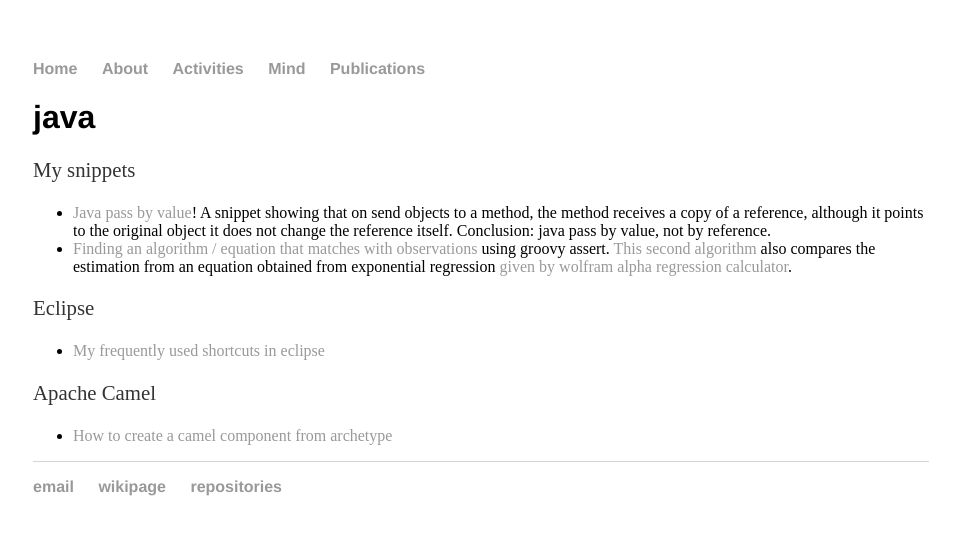
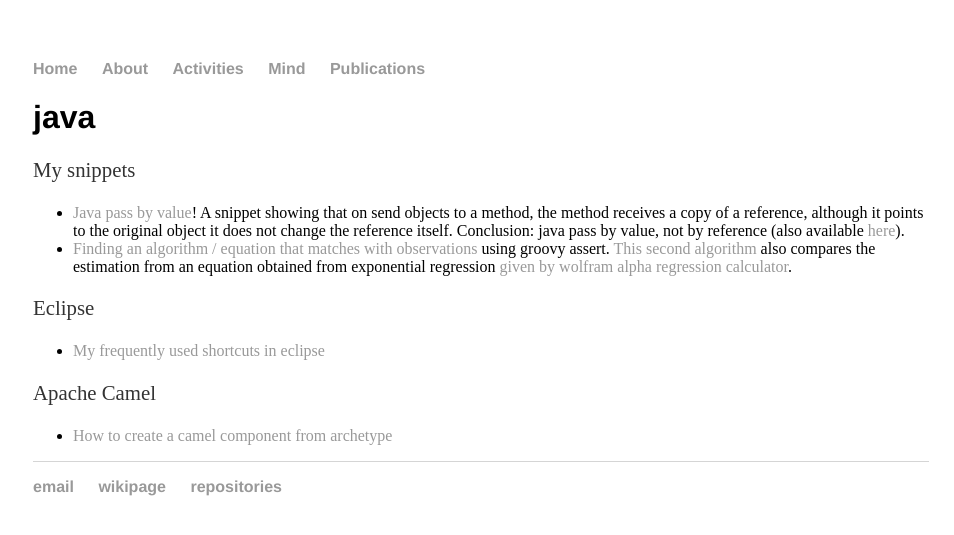
Before and after one commit to cleberjamaral/cleberjamaral.github.io, a Jekyll site: the page built from knowledge/programming/java.md, in a window 1280 px wide. Shown: the top 535 px of the page, without its empty margins (159-1113 px from the left). Built offline with Jekyll 4.4.1, drawn with Linux system fonts in a browser that asks for light colours; our own code applies the rules of GitHub Pages for plain Markdown files.

Commit message:
GitBook: [master] one page modified

```diff
--- a/knowledge/programming/java.md
+++ b/knowledge/programming/java.md
@@ -2,7 +2,7 @@
 
 My snippets
 
-* [Java pass by value](http://groovyconsole.appspot.com/script/5150188356239360)! A snippet showing that on send objects to a method, the method receives a copy of a reference, although it points to the original object it does not change the reference itself. Conclusion: java pass by value, not by reference.
+* [Java pass by value](http://groovyconsole.appspot.com/script/5150188356239360)! A snippet showing that on send objects to a method, the method receives a copy of a reference, although it points to the original object it does not change the reference itself. Conclusion: java pass by value, not by reference \(also available [here](https://ideone.com/HTJ2Nc)\).
 * [Finding an algorithm / equation that matches with observations ](http://groovyconsole.appspot.com/script/5203477827420160)using groovy assert. [This second algorithm ](http://groovyconsole.appspot.com/script/5097740564430848)also compares the estimation from an equation obtained from exponential regression [given by wolfram alpha regression calculator](https://www.wolframalpha.com/widgets/view.jsp?id=a96a9e81ac4bbb54f8002bb61b8d3472).
 
 Eclipse
```
